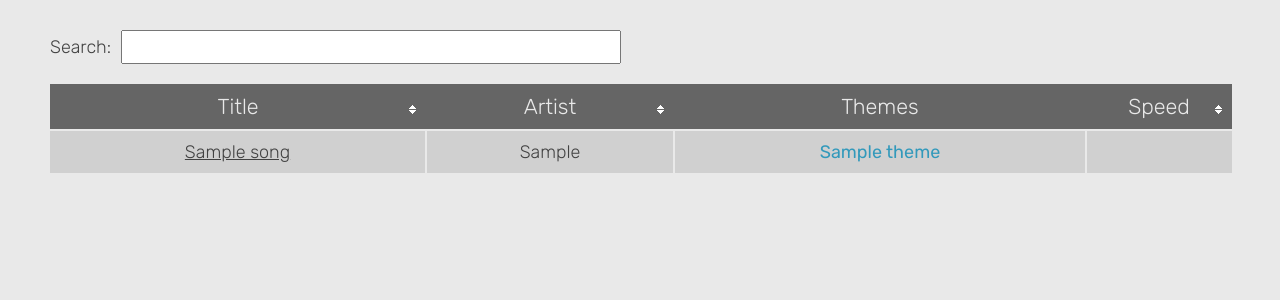
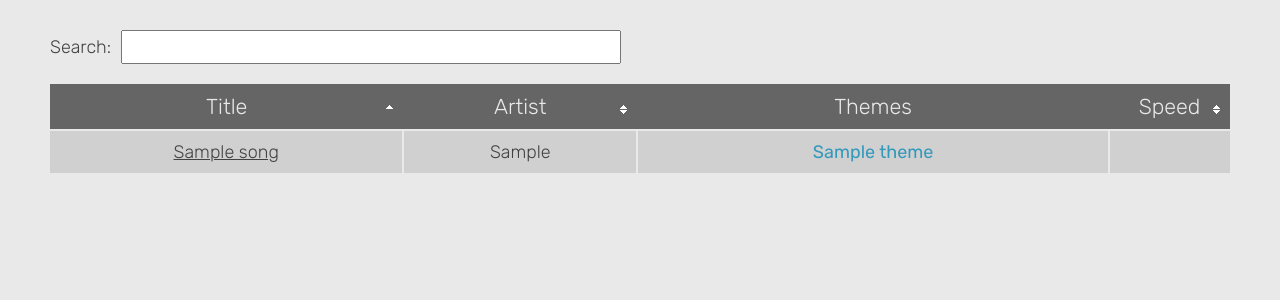
Before and after one commit to brandonchinn178/worshipmate-legacy, a Django app: page / in a window 1280 px wide. Shown: the part 150-450 px from the top of the page. Run offline with Django 3.2, Linux system fonts and the light colour scheme; tables that the repository leaves empty hold one stand-in row (values such as "Sample post"); style sheets or scripts are compiled from the project's sources.

Commit message:
minor styling

```diff
--- a/site/static/js/database.js
+++ b/site/static/js/database.js
@@ -5,6 +5,10 @@ window.state = {
 };
 
 $(document).ready(function() {
+    // set up constants
+    HEADER_HEIGHT = $("header").outerHeight();
+    FILTER_BAR_HEIGHT = $(".status-bar").outerHeight();
+
     // add in lyrics column dynamically to avoid showing it in lack of Javascript
     $("<th>")
         .text("Lyrics")
@@ -20,7 +24,7 @@ $(document).ready(function() {
     var options = {
         dom: "t",
         paging: false,
-        order: [],
+        order: [[0, 'asc']],
         columnDefs: [
             {
                 targets: 2,
@@ -37,8 +41,8 @@ $(document).ready(function() {
     };
 
     table = $(".songs-table").DataTable(options);
-    HEADER_HEIGHT = $("header").outerHeight();
-    FILTER_BAR_HEIGHT = $(".status-bar").outerHeight();
+    // allow dynamic resizing
+    $(".songs-table").css("width", "");
 
     // set up scroll
     $(window)
--- a/site/static/scss/database.scss
+++ b/site/static/scss/database.scss
@@ -61,11 +61,16 @@
 }
 
 .songs-table td {
+    &.themes {
+        width: 40%;
+        a {
+            @include blue-link;
+        }
+    }
     &.speed {
-        width: 125px;
-    }
-    &.themes a,
-    &.speed a {
-        @include blue-link;
+        width: 100px;
+        a {
+            @include blue-link;
+        }
     }
 }
```
